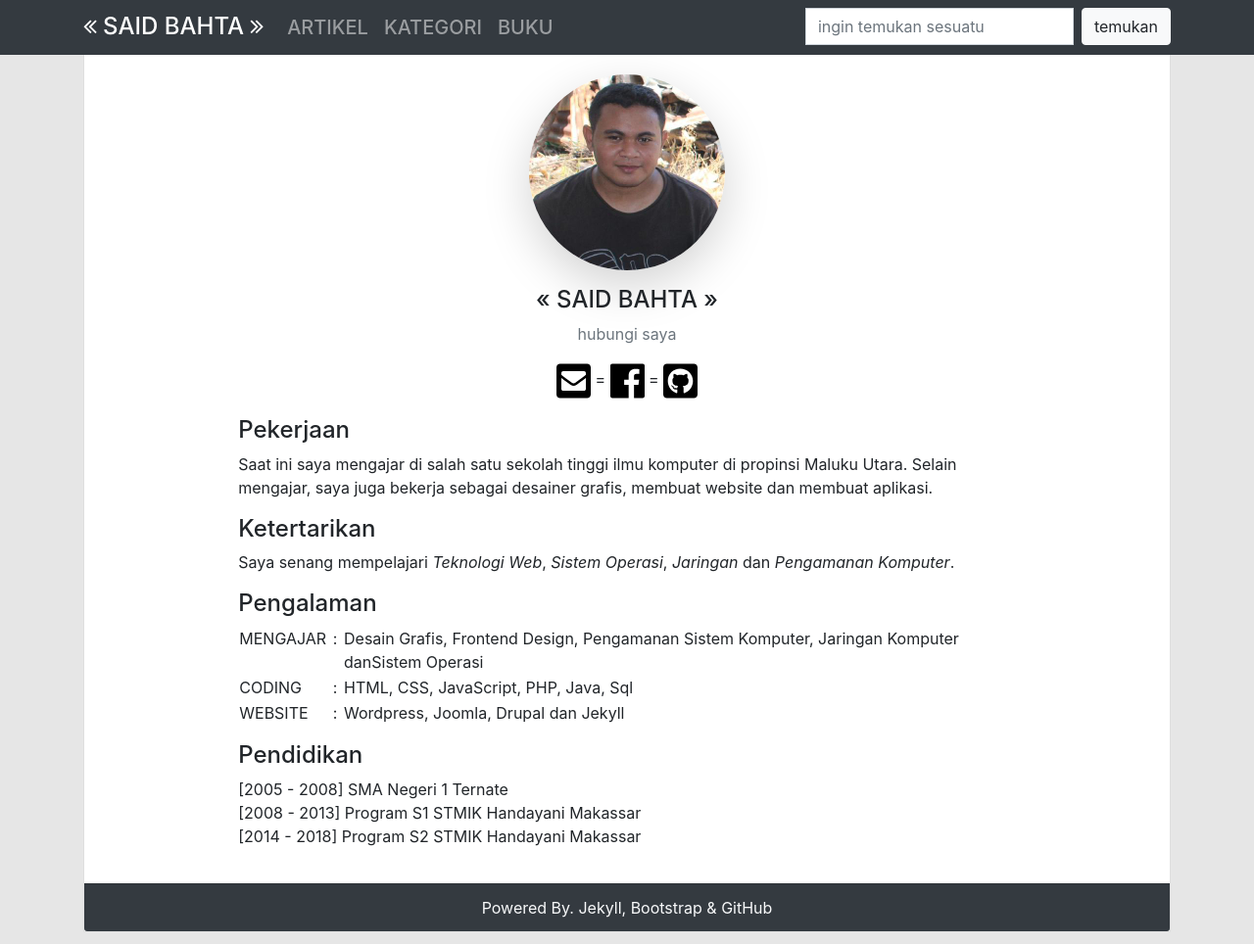
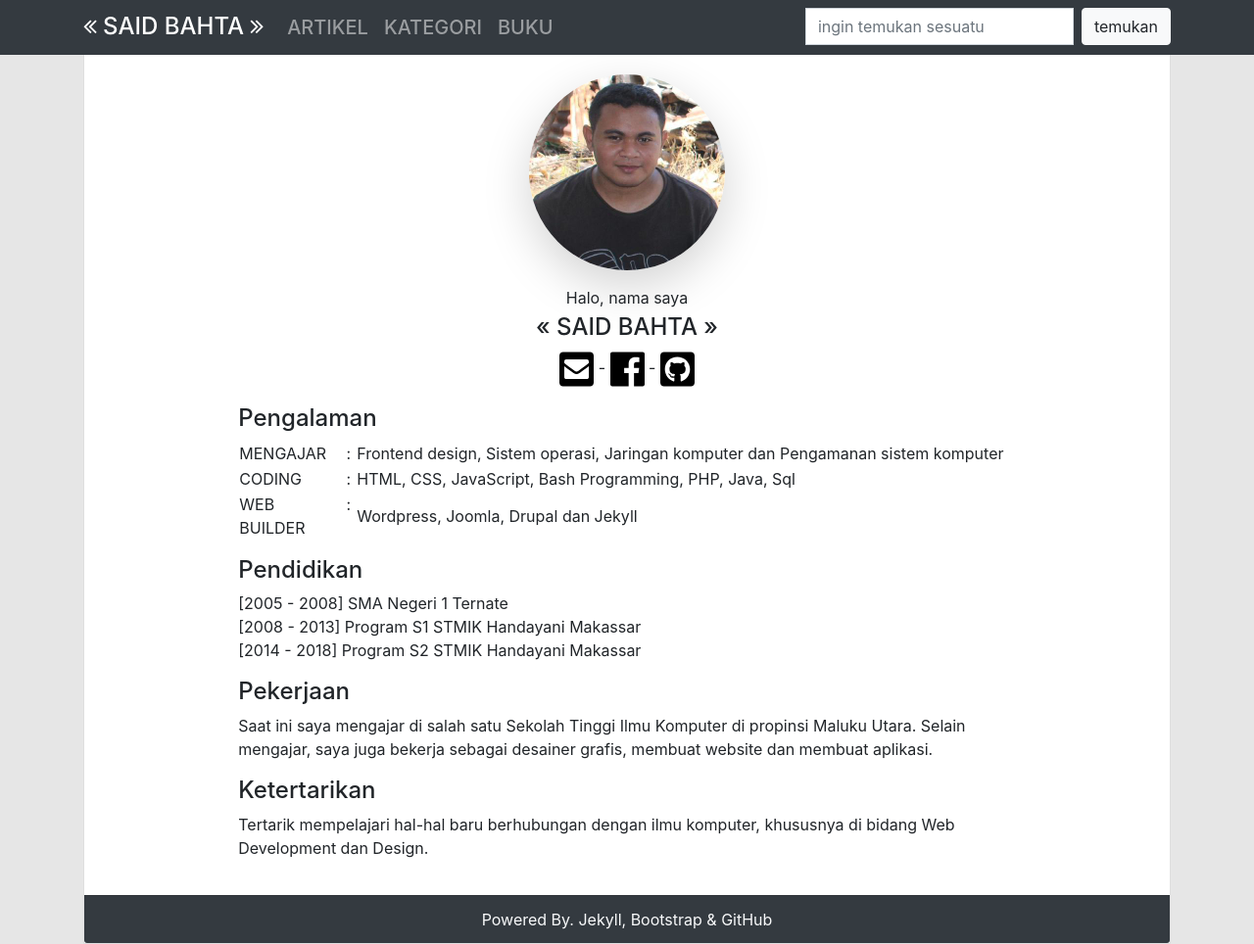
Before and after one commit to surtinaali/blog, a Jekyll site: the page built from about.markdown, in a window 1280 px wide and 964 px high. Shown: the whole window at 98% size. Built offline with Jekyll 4.4.1, drawn with Linux system fonts in a browser that asks for light colours.

Commit message:
update about

```diff
--- a/about.markdown
+++ b/about.markdown
@@ -6,38 +6,31 @@ date: 2018-07-17 02:15:00 +0900
 ---
 {:.text-center #profil}
 ![Hallo, saya Said D. Bahta]({{ site.baseurl }}/assets/img/profil.jpg){:.rounded-circle .shadow-lg width="200rem"}
-#### << SAID BAHTA >> <br>
+
+Halo, nama saya
+{:.text-center .m-1}
+#### << SAID BAHTA >>
 {:.text-center}
 
-{:.text-muted .text-center .pt-0}
-hubungi saya
-
-{:.text-center}
-[![E-Mail me]({{ site.baseurl }}/assets/img/email.svg){:width="35rem"}](mailto:{{site.email}}) =
-[![Add Me]({{ site.baseurl }}/assets/img/facebook.svg){:width="35rem"}]({{ site.fb }}){:target="new"} =
+[![E-Mail me]({{ site.baseurl }}/assets/img/email.svg){:width="35rem"}](mailto:{{site.email}}) -
+[![Add Me]({{ site.baseurl }}/assets/img/facebook.svg){:width="35rem"}]({{ site.fb }}){:target="new"} -
 [![My. Project]({{ site.baseurl }}/assets/img/github.svg){:width="35rem"}]({{ site.github }}){:target="new"}
 {:.text-center}
-
-#### Pekerjaan
-Saat ini saya mengajar di salah satu sekolah tinggi ilmu komputer di propinsi Maluku Utara. Selain mengajar, saya juga bekerja sebagai desainer grafis, membuat website dan membuat aplikasi.
-
-#### Ketertarikan
-Saya senang mempelajari _Teknologi Web_, _Sistem Operasi_, _Jaringan_ dan _Pengamanan Komputer_.
 
 #### Pengalaman
 <table>
     <tr>
-        <td valign="top">MENGAJAR </td>
-        <td valign="top" width="2%" align="center">:</td>
-        <td>Desain Grafis, Frontend Design, Pengamanan Sistem Komputer, Jaringan Komputer danSistem Operasi</td>
+        <td valign="top" width="105px">MENGAJAR </td>
+        <td valign="top" width="15px" align="center">:</td>
+        <td>Frontend design, Sistem operasi, Jaringan komputer dan Pengamanan sistem komputer</td>
         <tr>
             <td valign="top">CODING </td>
-            <td valign="top" width="2%" align="center">:</td>
-            <td>HTML, CSS, JavaScript, PHP, Java, Sql</td>
+            <td valign="top" align="center">:</td>
+            <td>HTML, CSS, JavaScript, Bash Programming, PHP, Java, Sql</td>
         </tr>
         <tr>
-            <td valign="top">WEBSITE </td>
-            <td valign="top" width="2%" align="center">:</td>
+            <td valign="top">WEB BUILDER </td>
+            <td valign="top" align="center">:</td>
             <td>Wordpress, Joomla, Drupal dan Jekyll</td>
         </tr>
     </tr>
@@ -47,6 +40,12 @@ Saya senang mempelajari _Teknologi Web_, _Sistem Operasi_, _Jaringan_ dan _Penga
 {: .mt-3}
 <!-- [1996 - 2002] SD Inpres 1 Payahe <br>
 [2002 - 2005] SMP Negeri 1 Oba <br> -->
-[2005 - 2008] SMA Negeri 1 Ternate <br>
-[2008 - 2013] Program S1 STMIK Handayani Makassar <br>
-[2014 - 2018] Program S2 STMIK Handayani Makassar <br>
+[2005 - 2008]  SMA Negeri 1 Ternate <br>
+[2008 - 2013]  Program S1 STMIK Handayani Makassar <br>
+[2014 - 2018]  Program S2 STMIK Handayani Makassar <br>
+
+#### Pekerjaan
+Saat ini saya mengajar di salah satu Sekolah Tinggi Ilmu Komputer di propinsi Maluku Utara. Selain mengajar, saya juga bekerja sebagai desainer grafis, membuat website dan membuat aplikasi.
+
+#### Ketertarikan
+Tertarik mempelajari hal-hal baru berhubungan dengan ilmu komputer, khususnya di bidang Web Development dan Design.
```
